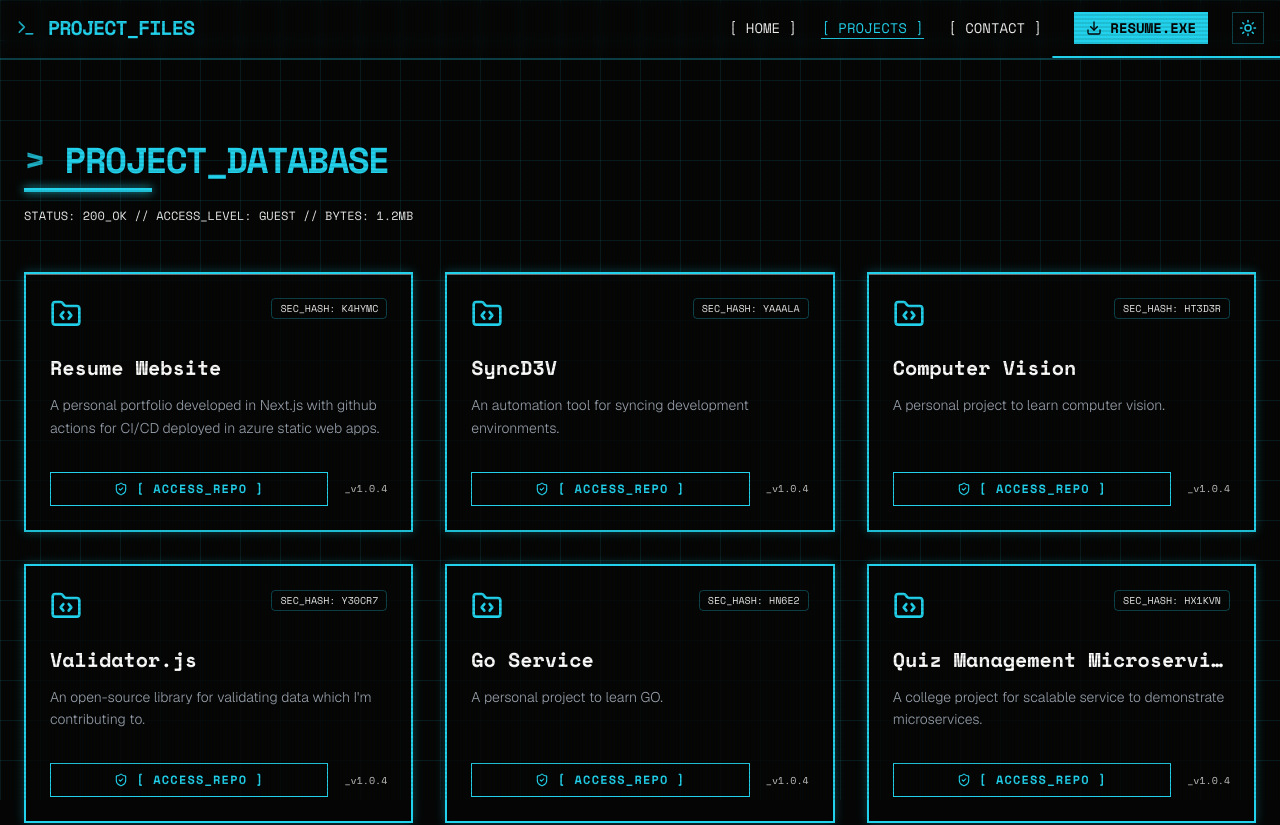
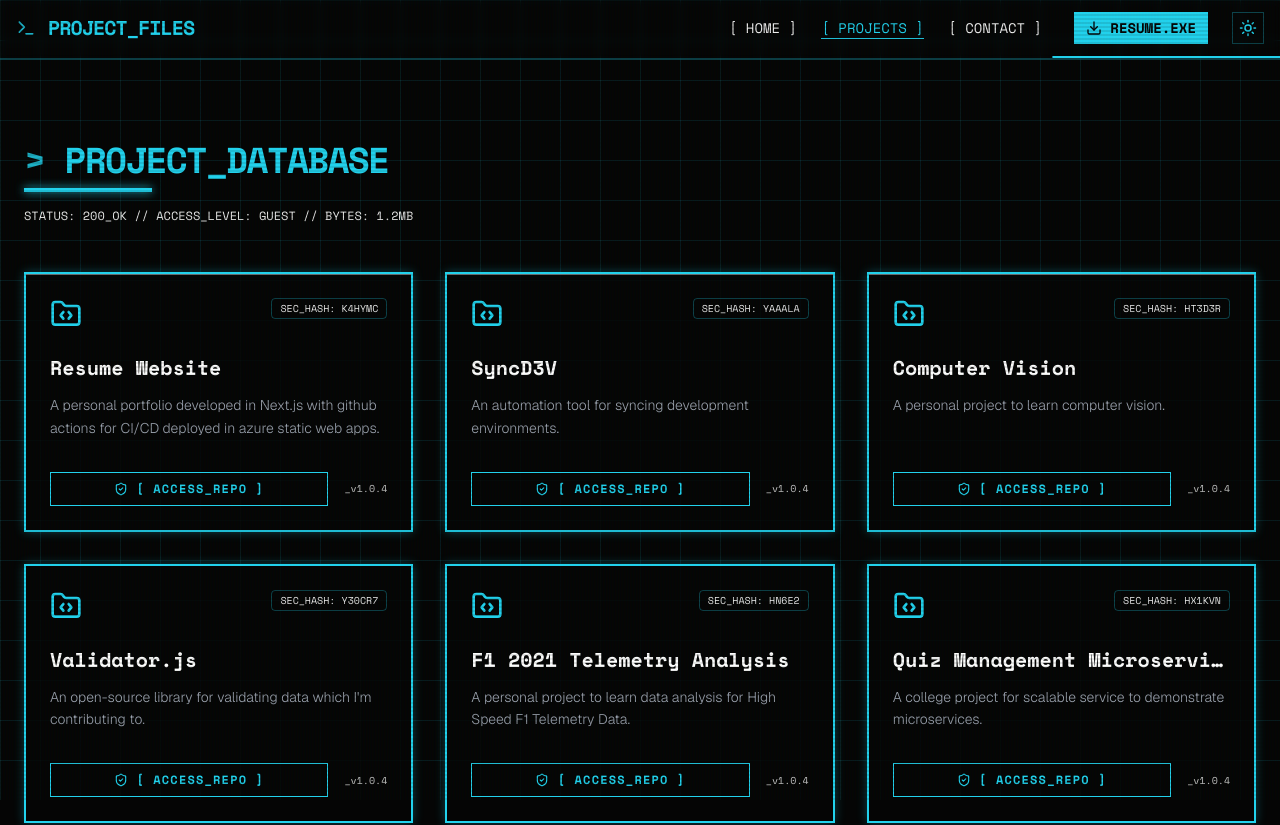
Before and after one commit to drKriP/my-portfolio, a Next.js app: page /projects in a window 1280 px wide. Shown: the top 825 px of the page. Built offline with nearby package versions, Linux system fonts and the light colour scheme.

Commit message:
feat: add configuration file for portfolio content and project details

```diff
--- a/src/config.js
+++ b/src/config.js
@@ -39,9 +39,9 @@ const config = {
       github: "https://github.com/drKriP/validator.js",
     },
     {
-      name: "Go Service",
-      description: "A personal project to learn GO.",
-      github: "https://github.com/drKriP/go-service",
+      name: "F1 2021 Telemetry Analysis",
+      description: "A personal project to learn data analysis for High Speed F1 Telemetry Data.",
+      github: "https://github.com/drKriP/f1-2021-telemetry-analysis",
     },
     {
       name: "Quiz Management Microservice",
```
